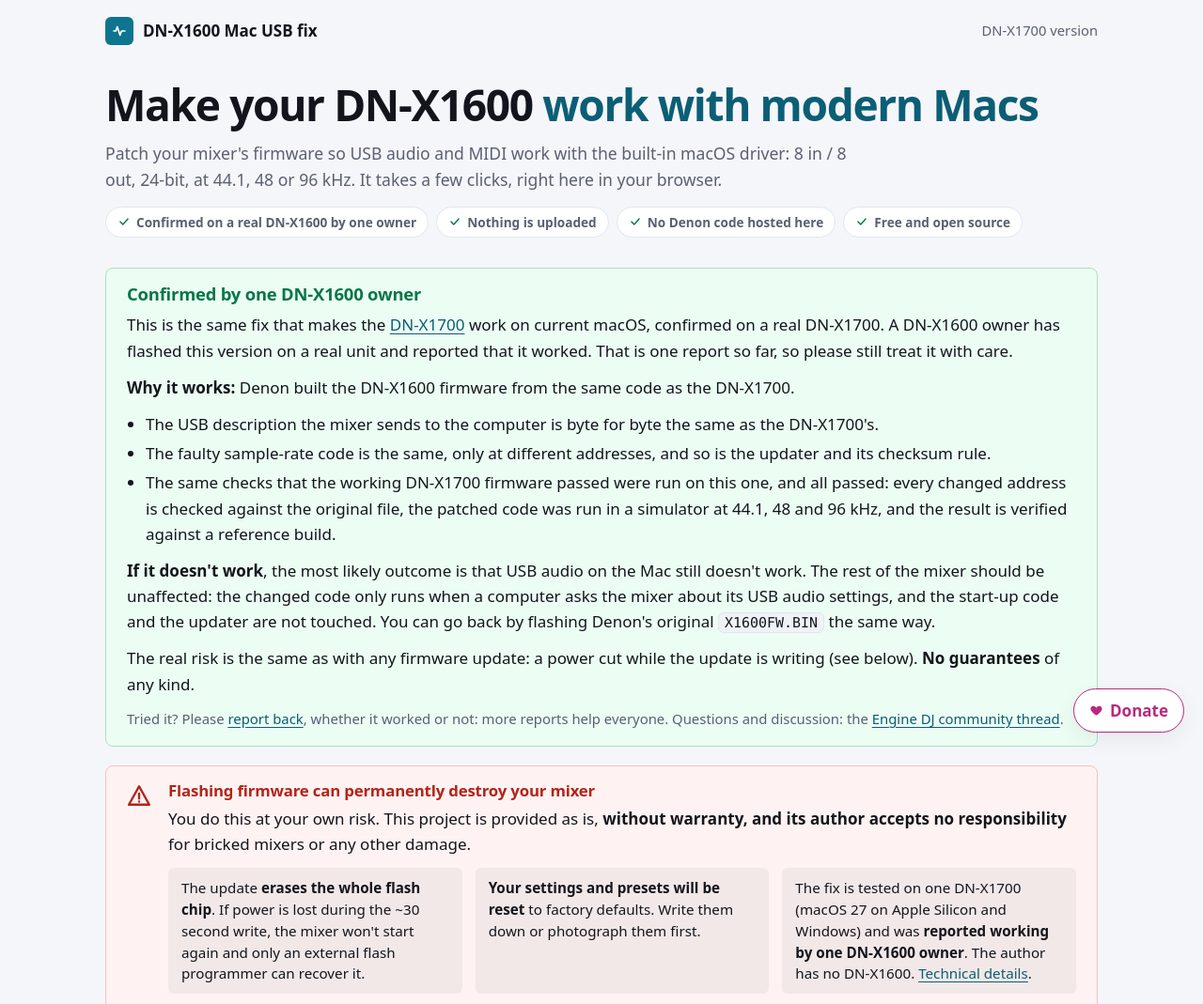
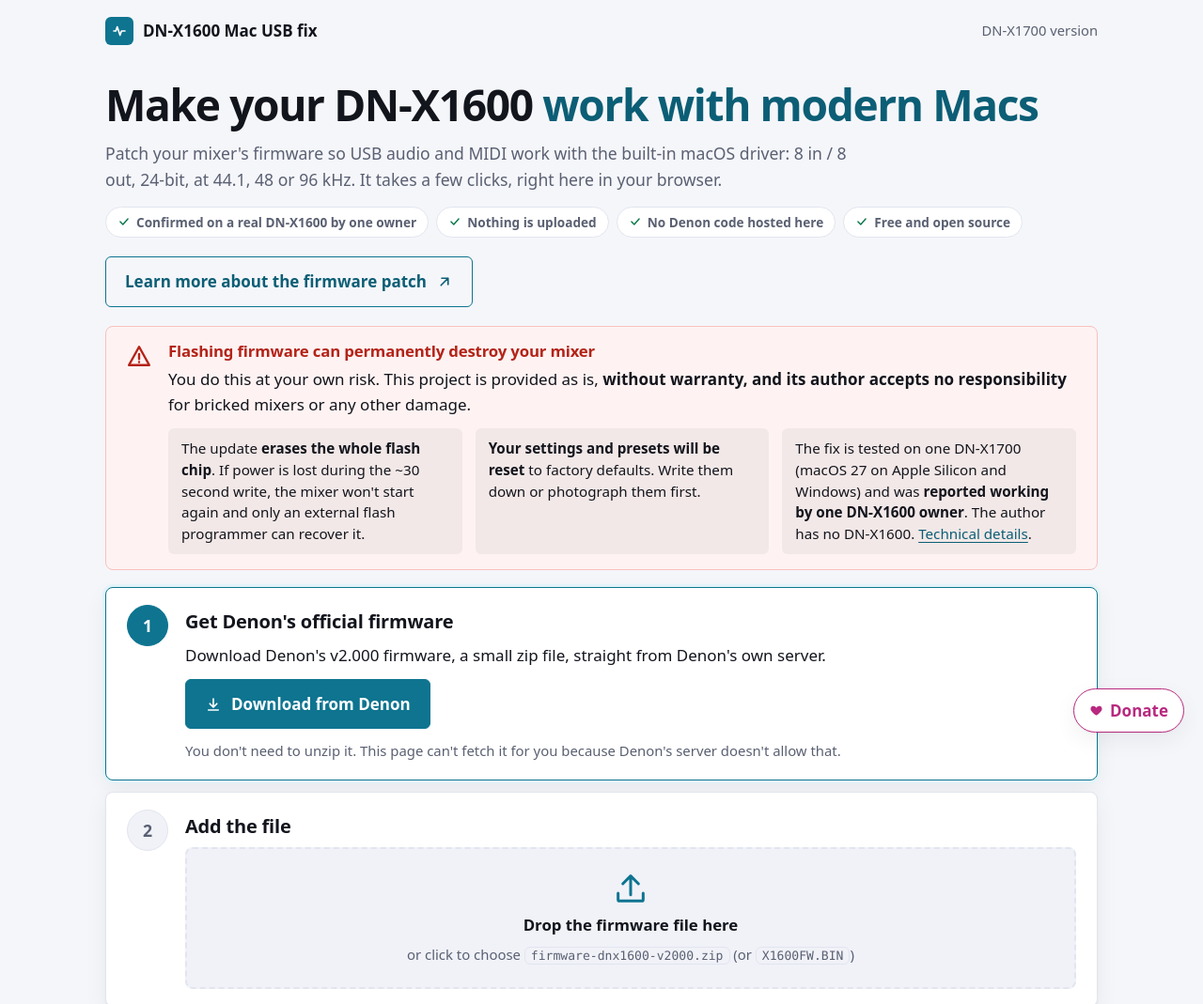
Before and after one commit to WhatMeansGithub/DN-X1700, a plain HTML site: page site/x1600/index.html in a window 1280 px wide. Shown: the top 1069 px of the page at 94% size. Drawn offline with Linux system fonts and the light colour scheme.

Commit message:
Web tool: replace the X1600 'confirmed' box with a 'Learn more about the firmware patch' button; add the button to the X1700 and X600 pages
Co-Authored-By: Claude Sonnet 5.5 <noreply@anthropic.com>

```diff
--- a/site/x1600/index.html
+++ b/site/x1600/index.html
@@ -135,7 +135,6 @@
   /* experimental notice */
   .untested { margin:28px 0 0; background:var(--warn-bg); border:1px solid var(--warn-line); border-radius:var(--radius); padding:18px 20px; }
   .untested h2 { font-size:1.15rem; color:var(--warn); margin-bottom:8px; }
-  .untested.confirmed { background:var(--ok-bg); border-color:var(--ok-line); } .untested.confirmed h2 { color:var(--ok); }
   .untested ul { margin:8px 0 12px; padding-left:20px; } .untested li { margin:4px 0; }
   .chip.exp { color:var(--warn); border-color:var(--warn-line); background:var(--warn-bg); }
   .chip.exp svg { stroke:var(--warn); }
@@ -170,6 +169,7 @@
     .drop { padding:22px 16px; }
     .flash li > div, .step-body > p, .step-body .callout { max-width:96ch; }
   }
+  .learn { margin:16px 0 0; }
   /* Donate (Ko-fi). Pink + heart: a colour no other element on this page uses (red = danger, amber = warning, blue = main action).
      Desktop: a quiet outlined pill is always visible bottom-right.
      Mobile: no floating button (it would cover the flashing instructions); a plain link sits in the header instead. */
@@ -212,21 +212,9 @@
     </div>
   </section>
 
+  <div class="learn"><a class="btn secondary" href="https://github.com/WhatMeansGithub/DN-X1700#dn-x1600-confirmed-by-one-owner" target="_blank" rel="noopener">Learn more about the firmware patch <svg viewBox="0 0 24 24" fill="none" stroke-width="2.2" stroke-linecap="round" stroke-linejoin="round" aria-hidden="true"><path d="M7 17L17 7M8 7h9v9"/></svg></a></div>
+
   <noscript><div class="alert"><strong>JavaScript is off.</strong> This page needs JavaScript to patch the file. The README on GitHub shows other ways to do it.</div></noscript>
-
-  <section class="untested confirmed" role="note" aria-label="Test status">
-    <h2>Confirmed by one DN-X1600 owner</h2>
-    <p>This is the same fix that makes the <a href="../">DN-X1700</a> work on current macOS, confirmed on a real DN-X1700. A DN-X1600 owner has flashed this version on a real unit and reported that it worked. That is one report so far, so please still treat it with care.</p>
-    <p><strong>Why it works:</strong> Denon built the DN-X1600 firmware from the same code as the DN-X1700.</p>
-    <ul>
-      <li>The USB description the mixer sends to the computer is byte for byte the same as the DN-X1700's.</li>
-      <li>The faulty sample-rate code is the same, only at different addresses, and so is the updater and its checksum rule.</li>
-      <li>The same checks that the working DN-X1700 firmware passed were run on this one, and all passed: every changed address is checked against the original file, the patched code was run in a simulator at 44.1, 48 and 96 kHz, and the result is verified against a reference build.</li>
-    </ul>
-    <p><strong>If it doesn't work</strong>, the most likely outcome is that USB audio on the Mac still doesn't work. The rest of the mixer should be unaffected: the changed code only runs when a computer asks the mixer about its USB audio settings, and the start-up code and the updater are not touched. You can go back by flashing Denon's original <code>X1600FW.BIN</code> the same way.</p>
-    <p>The real risk is the same as with any firmware update: a power cut while the update is writing (see below). <strong>No guarantees</strong> of any kind.</p>
-    <p class="hint">Tried it? Please <a href="#report">report back</a>, whether it worked or not: more reports help everyone. Questions and discussion: the <a href="https://community.enginedj.com/t/fixed-the-dn-x1700s-usb-audio-on-modern-macos-free-firmware-patch-no-driver-needed/71550">Engine DJ community thread</a>.</p>
-  </section>
 
   <section class="risk" role="note" aria-label="Warning">
     <svg viewBox="0 0 24 24" fill="none" stroke-width="2.2" stroke-linecap="round" stroke-linejoin="round" aria-hidden="true"><path d="M12 3l10 18H2L12 3z"/><path d="M12 10v5M12 18v.01"/></svg>
```
Also changed, not shown: site/index.html (+3 -0 lines), site/x600/index.html (+3 -0 lines).
